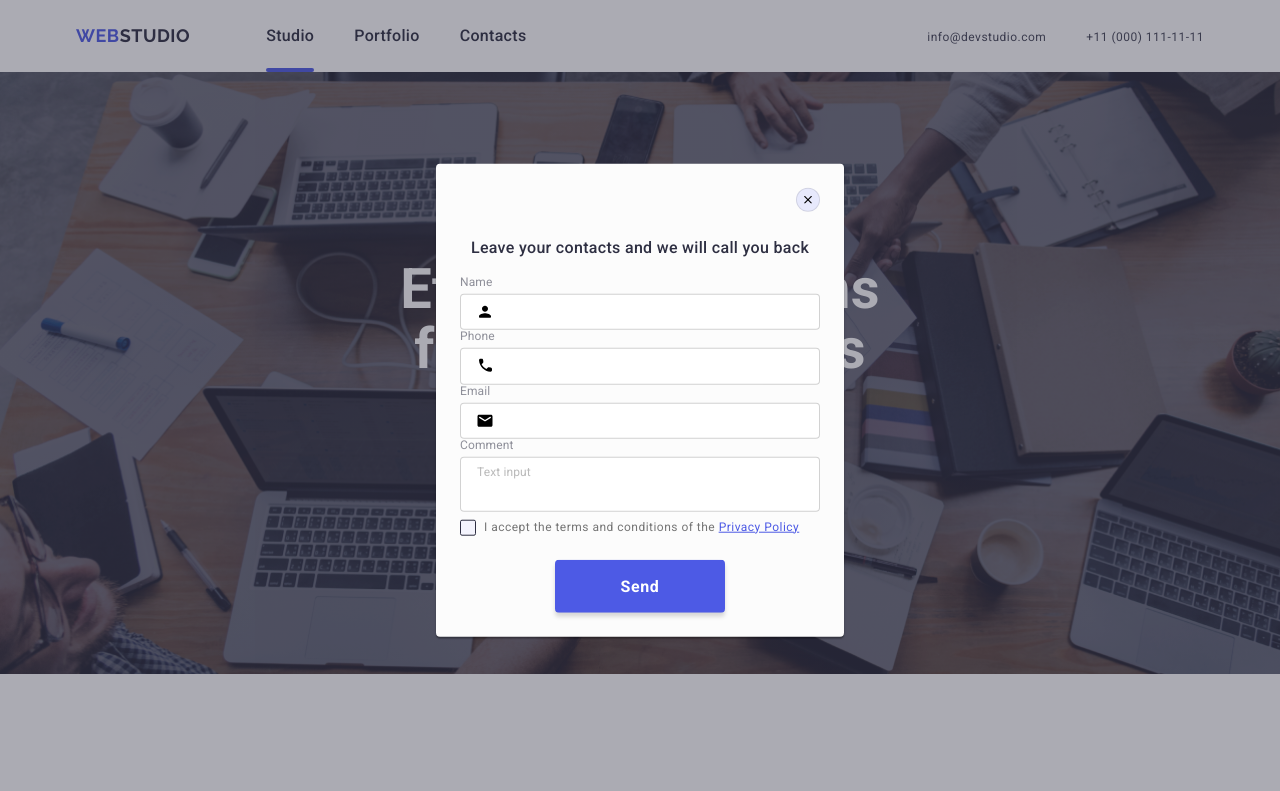
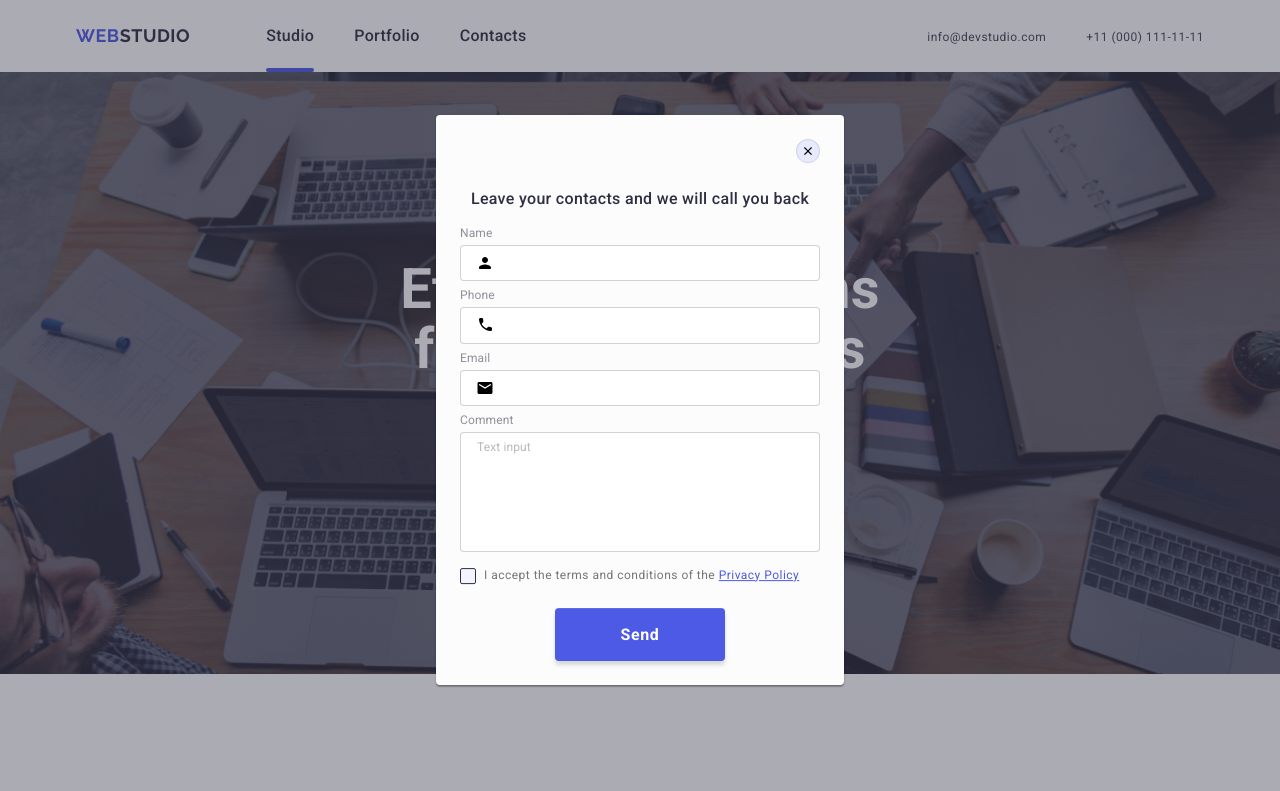
Before and after one commit to LizaPikovskaya/goit-markup-hw-07, a plain HTML site: page index.html in a window 1280 px wide. Both pictures are taken after a click on the button "Order Service". Shown: the top 791 px of the page. Drawn offline with nearby package versions, Linux system fonts and the light colour scheme.

Commit message:
fix: fix height of modal

```diff
--- a/index.html
+++ b/index.html
@@ -587,13 +587,14 @@
         </div>
       </div>
     </div>
-    <script src="./js/modal.js"></script>
 
-    <!-- <script
+
+    <script
       defer
       src="https://cdnjs.cloudflare.com/ajax/libs/body-scroll-lock/3.1.5/bodyScrollLock.min.js"
       integrity="sha512-HowizSDbQl7UPEAsPnvJHlQsnBmU2YMrv7KkTBulTLEGz9chfBoWYyZJL+MUO6p/yBuuMO/8jI7O29YRZ2uBlA=="
-      crossorigin="anonymous"></script> -->
+      crossorigin="anonymous"></script>
+      <script src="./js/modal.js"></script>
     <script defer src="js/mobile-menu.js"></script>
   </body>
 </html>
--- a/styles.css
+++ b/styles.css
@@ -1342,8 +1342,6 @@ screen and  (min-resolution: 2dppx) and (min-width: 1200px)
 
   width: 100%;
   height: 100%;
-  overflow: auto;
-
 
   background: rgba(46, 47, 66, 0.4);
 
@@ -1359,7 +1357,9 @@ screen and  (min-resolution: 2dppx) and (min-width: 1200px)
   top: 50%;
 
   width: 90%;
-  /* overflow: auto; */
+height: auto;
+  max-height: 80vh;
+  overflow: auto;
 
   background: #fcfcfc;
   box-shadow: 0px 1px 1px rgba(0, 0, 0, 0.14), 0px 1px 3px rgba(0, 0, 0, 0.12),
@@ -1375,6 +1375,7 @@ screen and  (min-resolution: 2dppx) and (min-width: 1200px)
 @media screen and (min-width: 428px) {
   .modal {
     width: 392px;
+
   }
 }
 @media screen and (min-width: 768px){
@@ -1384,8 +1385,8 @@ screen and  (min-resolution: 2dppx) and (min-width: 1200px)
 }
 
 .feedback-form-wrapper {
-  height: 100%;
-  padding-top: 72px;
+
+padding-top: 72px;
   padding-bottom: 24px;
   padding-left: 16px;
   padding-right: 16px;
@@ -1456,7 +1457,7 @@ screen and  (min-resolution: 2dppx) and (min-width: 1200px)
 .feedback-field {
   display: flex;
   flex-direction: column;
-justify-content: space-between;
+  margin-bottom: 8px;
 }
 .feedback-label {
   margin-bottom: 4px;
@@ -1501,7 +1502,7 @@ justify-content: space-between;
   transition: fill var(--transition-dur-and-func);
 }
 .feedback-textarea {
-  max-height: 120px;
+  height: 120px;
   width: 100%;
   resize: none;
   padding: 8px 16px;
```
